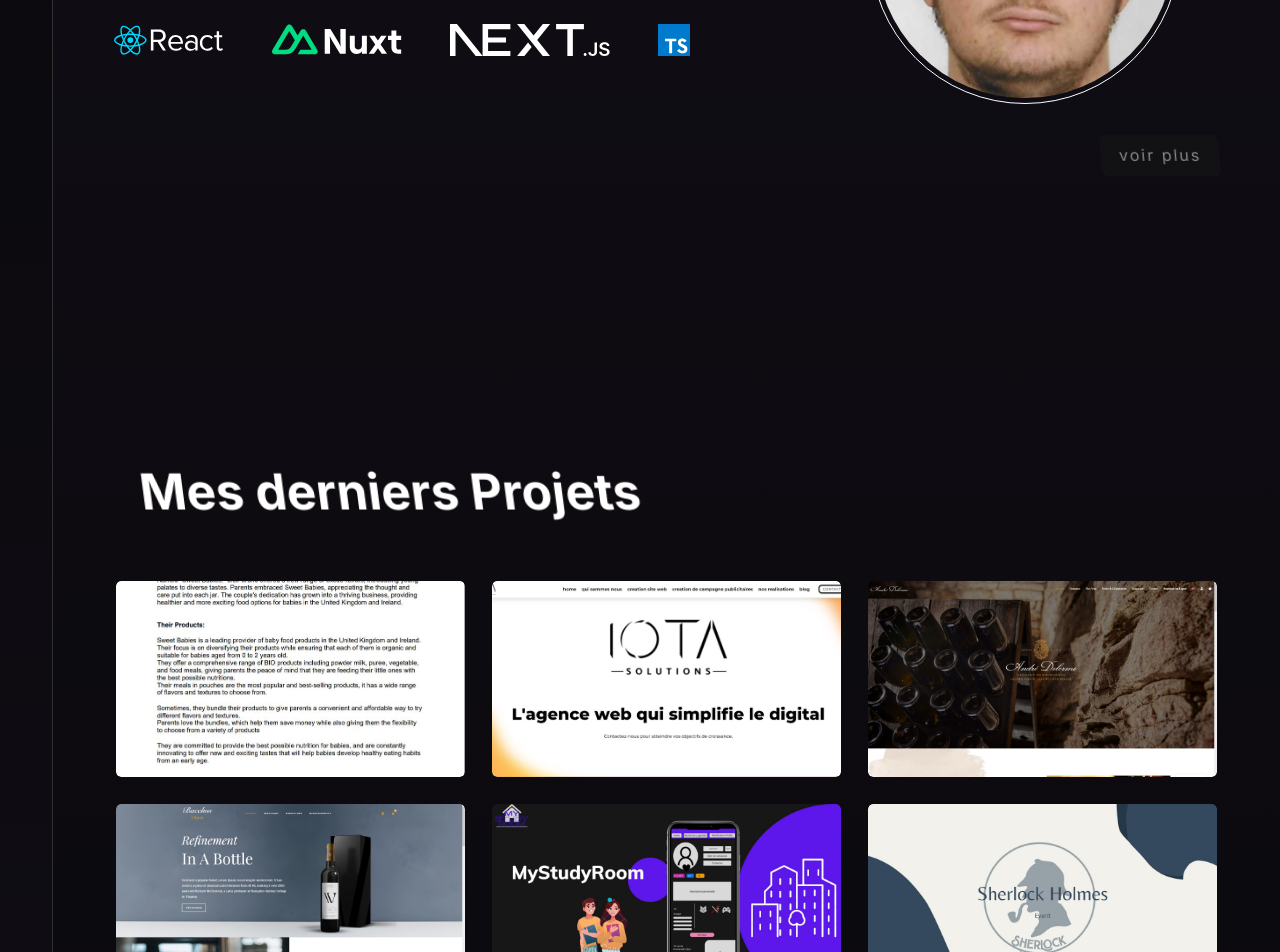
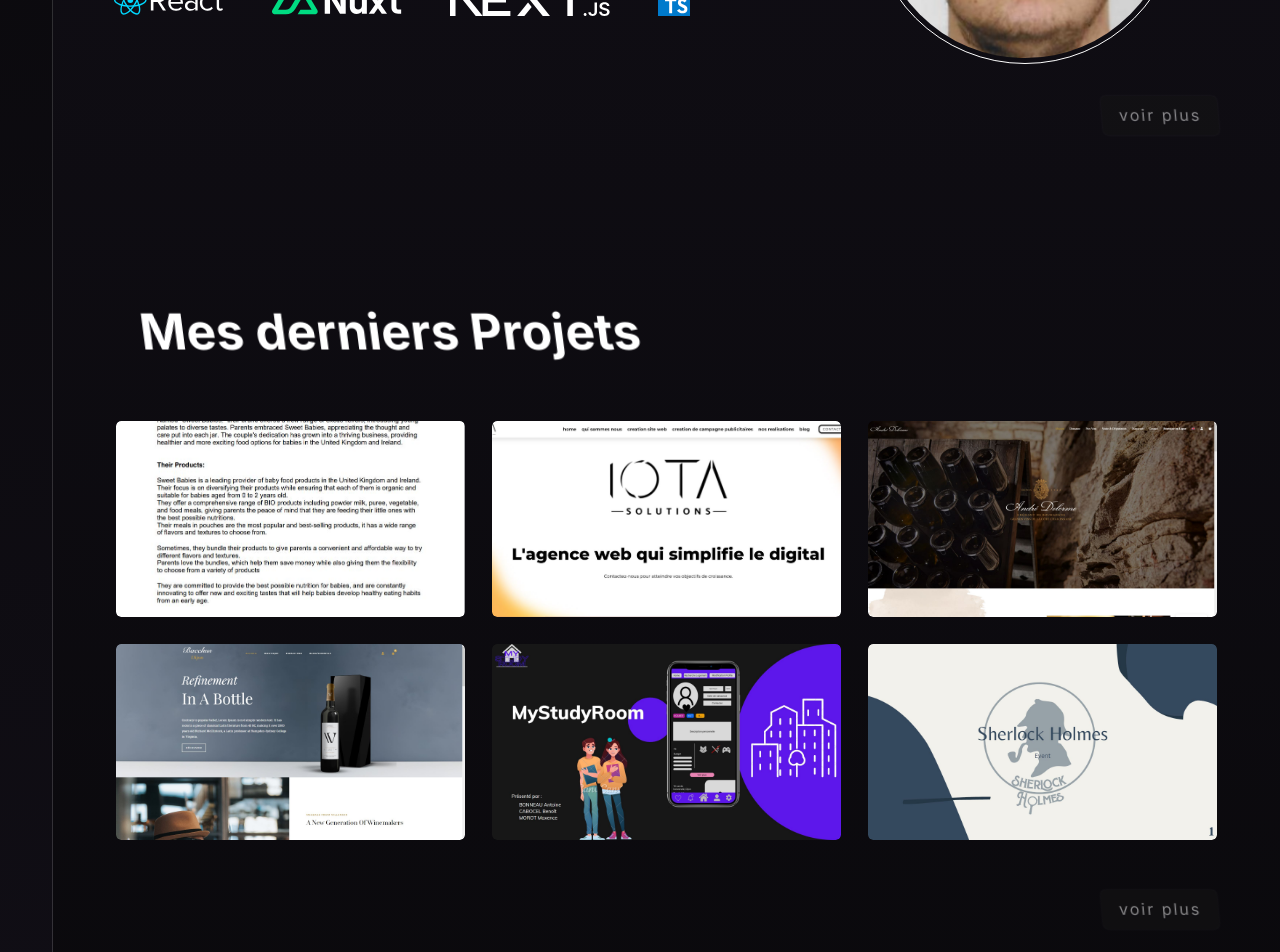
Before and after one commit to dCben335/portfolio, a Next.js app: page / in a window 1280 px wide. Shown: the part 1320-2272 px from the top of the page. Built offline with nearby package versions, Linux system fonts and the light colour scheme.

Commit message:
refine the entire app style

```diff
--- a/src/app/(public)/page.module.scss
+++ b/src/app/(public)/page.module.scss
@@ -1,11 +1,10 @@
 .main {
-    gap: 7.5rem;
 
     section {
         @extend .section;
 
         &.hero {
-            min-height: 100vh;
+            min-height: max(55rem, 100vh);
             justify-content: center;
 
             h1 {
@@ -37,7 +36,6 @@
 
         .link {
             margin-left: auto;
-            display: flex;
         }
     }
 }
--- a/src/app/(public)/page.tsx
+++ b/src/app/(public)/page.tsx
@@ -64,9 +64,7 @@
             />
           </div>
         </div>
-        <div className={styles.link}>
-          <Button renderAs='link' href="/about">voir plus</Button>
-        </div>
+        <Button renderAs='link' href="/about" className={styles.link}>voir plus</Button>
       </section>
 
       <section className={styles.work}>
@@ -77,9 +75,7 @@
             isSearchfield={false}
             nbOfRows={2}
           />
-        <div className={styles.link}>
-          <Button renderAs="link" href="/my-work">voir plus</Button>
-        </div>
+        <Button renderAs="link" href="/my-work" className={styles.link}>voir plus</Button>
       </section>
 
 
--- a/src/app/layout.tsx
+++ b/src/app/layout.tsx
@@ -17,7 +17,7 @@
 }) {
   return (
     <html lang="fr">
-      <body className={`${inter.className}`}>
+      <body className={`${inter?.className ? inter.className : "" }`}>
         <QueryClientProvider client={queryClient}>
           {children}
         </QueryClientProvider>
--- a/src/hooks/useGridCalculation.ts
+++ b/src/hooks/useGridCalculation.ts
@@ -13,9 +13,8 @@
       const gridColumnValue = gridStyle.getPropertyValue('grid-template-columns');
       const firstColumnWidth = gridColumnValue.split(/\s+/)[0];
 
-      setGridColumnWidths(parseInt(firstColumnWidth));
+      setGridColumnWidths( parseInt(firstColumnWidth));
     };
-
 
     const resizeObserver = new ResizeObserver((entries) => {
       for (let entry of entries) {
--- a/src/hooks/useProjects.ts
+++ b/src/hooks/useProjects.ts
@@ -1,11 +1,11 @@
 import { useQuery } from '@tanstack/react-query';;
 const useProjects = () => {
-    const { data, error, isLoading } = useQuery({
+    const projects = useQuery({
         queryKey: ['projects'],
         queryFn: () => fetch('/assets/contents/project.json').then(res => res.json()),
     });
 
-    return { data , isLoading, error };
+    return projects;
 };
 
 export default useProjects;
```
Also changed, not shown: src/components/customs/Slider/Slider.tsx (+15 -12 lines).
